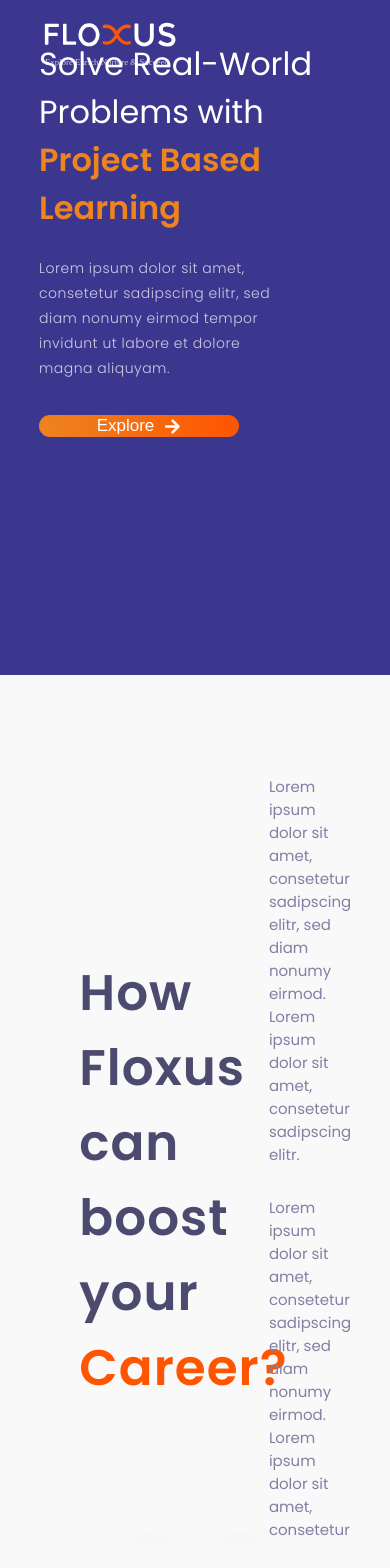
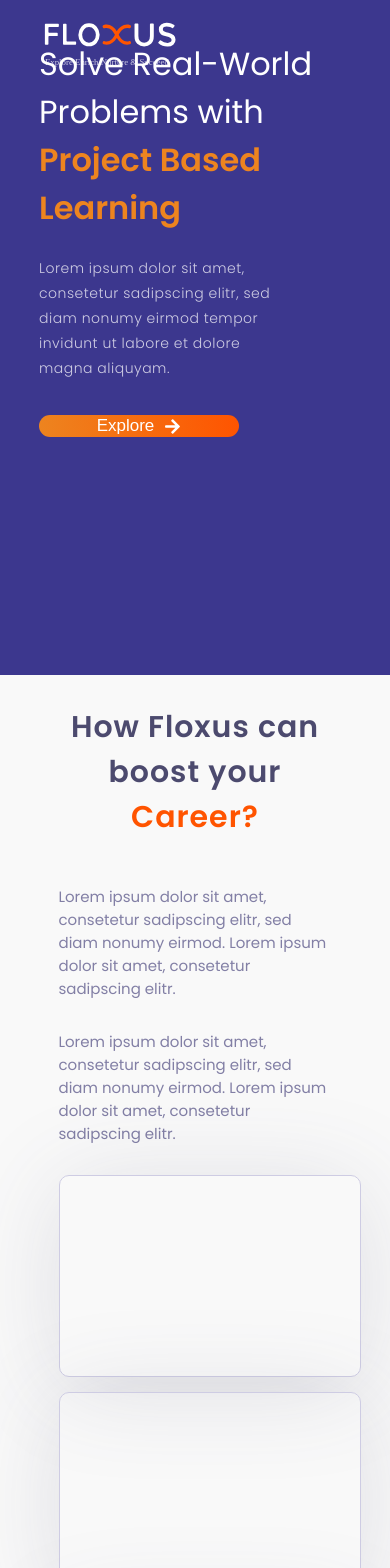
Before and after one commit to divyashasinha23/Floxus_website, a React (Create React App) app in the folder frontend/: page / in a window 390 px wide. Shown: the top 1568 px of the page. Built offline with nearby package versions, Linux system fonts and the light colour scheme.

Commit message:
floxus feature section responsive

```diff
--- a/frontend/src/components/FloxusUSP/Floxusfeature.js
+++ b/frontend/src/components/FloxusUSP/Floxusfeature.js
@@ -7,6 +7,9 @@
   height: 100vh;
   justify-content: center;
   align-items: center;
+  @media (max-width: 496px) {
+    height: auto;
+  }
 `;
 
 const FloxusFeatureWrapper = styled.div`
@@ -14,12 +17,18 @@
   flex-direction: column;
   width: 70%;
   height: 80vh;
+  @media (max-width: 496px) {
+    height: auto;
+  }
 `;
 
 const FloxusFeatureDescription = styled.div`
   display: flex;
   width: 100%;
   flex-basis: 50%;
+  @media (max-width: 496px) {
+    flex-direction: column;
+  }
 `;
 
 const FloxusFeatureDescriptionLeft = styled.div`
@@ -37,6 +46,20 @@
   justify-content: center;
   align-items: center;
   ${'' /* background-color: black; */}
+
+  p {
+    color: #827fa5;
+    padding-right: 15%;
+    padding-left: 20%;
+    font-size: 15px;
+  }
+
+  @media (max-width: 496px) {
+    p {
+      padding-right: 0;
+      padding-left: 0;
+    }
+  }
 `;
 
 const Heading = styled.p`
@@ -46,6 +69,11 @@
   padding-left: 20%;
   letter-spacing: 1px;
   ${'' /* padding-right: 16%; */}
+  @media(max-width:496px) {
+    padding-left: 0;
+    font-size: 30px;
+    text-align: center;
+  }
 `;
 
 const FloxusFeatureContainer = styled.div`
@@ -53,6 +81,10 @@
   width: 100%;
   flex-basis: 50%;
   justify-content: space-around;
+
+  @media (max-width: 496px) {
+    flex-direction: column;
+  }
 `;
 
 const FloxusFeatureCard = styled.div`
@@ -62,6 +94,10 @@
   border: 1.5px solid #cecce3;
   border-radius: 10px;
   box-shadow: 0px 10px 99px #4c4a6e26;
+
+  @media (max-width: 496px) {
+    margin-top: 15px;
+  }
 `;
 
 const Floxusfeature = () => {
@@ -77,27 +113,13 @@
               </Heading>
             </FloxusFeatureDescriptionLeft>
             <FloxusFeatureDescriptionRight>
-              <p
-                style={{
-                  color: '#827FA5',
-                  paddingRight: '15%',
-                  paddingLeft: '20%',
-                  fontSize: '15px',
-                }}
-              >
+              <p>
                 Lorem ipsum dolor sit amet, consetetur sadipscing elitr, sed
                 diam nonumy eirmod. Lorem ipsum dolor sit amet, consetetur
                 sadipscing elitr.
               </p>
 
-              <p
-                style={{
-                  color: '#827FA5',
-                  paddingRight: '15%',
-                  paddingLeft: '20%',
-                  fontSize: '15px',
-                }}
-              >
+              <p>
                 Lorem ipsum dolor sit amet, consetetur sadipscing elitr, sed
                 diam nonumy eirmod. Lorem ipsum dolor sit amet, consetetur
                 sadipscing elitr.
```
